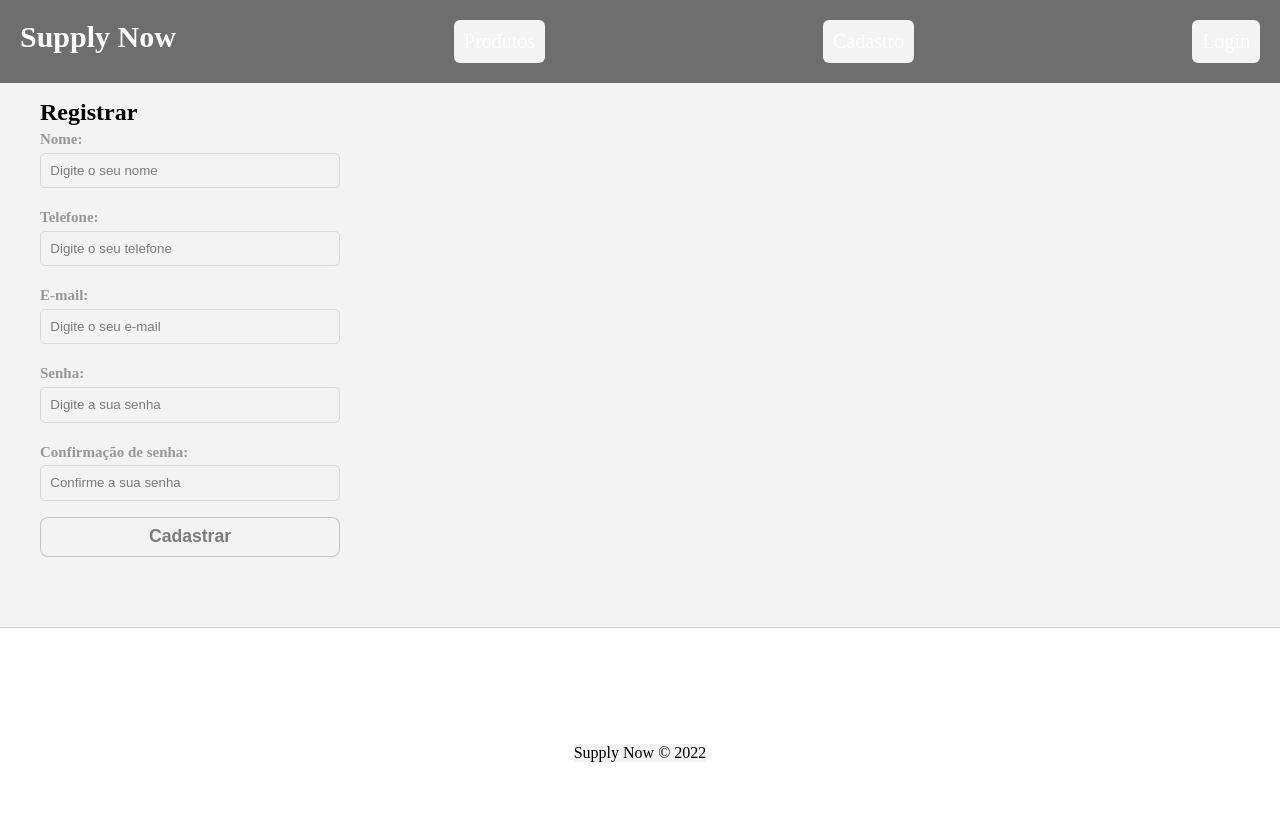
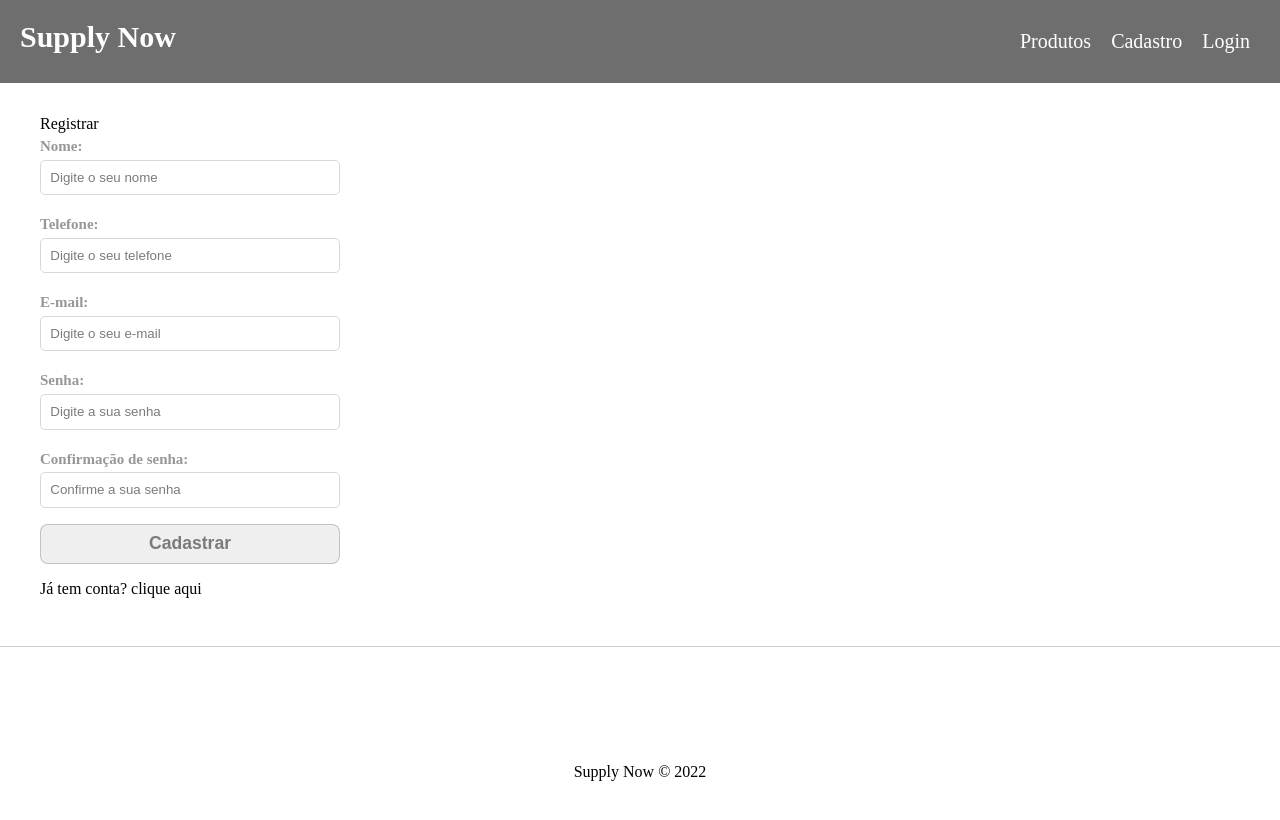
Before and after one commit to maikonmuniz/front-end-supply-now, a React (Create React App) app in the folder supply_now_front/: page /register in a window 1280 px wide. Shown: the top 820 px of the page. Built offline with nearby package versions, Linux system fonts and the light colour scheme.

Commit message:
context_user

```diff
--- a/supply_now_front/src/App.js
+++ b/supply_now_front/src/App.js
@@ -15,10 +15,14 @@ import Register from './components/pages/Auth/Register'
 import Login from './components/pages/Auth/Login'
 
 
+// Context
+import {UserProvider} from './context/UserContext'
+
 
 function App() {
   return (
     <Router>
+      <UserProvider>
       <Navbar />
       <Container>
       <Routes>
@@ -28,6 +32,7 @@ function App() {
       </Routes>
       </Container>
      <Footer />
+     </UserProvider>
     </Router>
   )
 }
--- a/supply_now_front/src/components/form/Input.module.css
+++ b/supply_now_front/src/components/form/Input.module.css
@@ -3,7 +3,6 @@
     flex-direction: column;
     margin-bottom: 1em;
   }
-
   .form_control label {
     margin-bottom: 0.3em;
     font-weight: bold;
--- a/supply_now_front/src/components/layout/Navbar.js
+++ b/supply_now_front/src/components/layout/Navbar.js
@@ -5,6 +5,7 @@ function Navbar(){
     return (
         <nav className={styles.navbar}>
             <h1 className={styles.navbar_logo}>Supply Now</h1>
+            <ul>
             <li>
                 <Link to="/">Produtos</Link>
             </li>
@@ -14,6 +15,7 @@ function Navbar(){
             <li>
                 <Link to="/Login">Login</Link>
             </li>
+            </ul>
         </nav>
     )
 }
--- a/supply_now_front/src/components/pages/Auth/Register.js
+++ b/supply_now_front/src/components/pages/Auth/Register.js
@@ -1,21 +1,26 @@
-
+import { useState } from 'react'
 import Input from '../../form/Input'
 
 import styles from '../../form/Form.module.css'
-
-
+import { Link } from 'react-router-dom'
 
 function Register() {
+  const [user, setUser] = useState({})
 
+function handleChange(e){
+  setUser({...user, [e.target.name]: e.target.value })
+}
 
-  function handleChange(e) {}
-
-
+function handleSubmit(e){
+  e.preventDefault()
+  console.log(user)
+}
 
   return (
+    <>
     <section className={styles.form_container}>
-      <h1>Registrar</h1>
-        <form>
+        <form onSubmit={handleSubmit}>
+        <p>Registrar</p>
         <Input
           text="Nome"
           type="text"
@@ -52,10 +57,14 @@ function Register() {
           handleOnChange={handleChange}
         />
         <input type="submit" value="Cadastrar" />
+        <p>Já tem conta? clique aqui</p>
         </form>
 
 
+
     </section>
+
+    </>
   )
 }
 
--- /dev/null
+++ b/supply_now_front/src/context/UserContext.js
@@ -0,0 +1,14 @@
+import { createContext } from "react";
+
+import useAuth from "../hooks/useAuth";
+
+const Context = createContext()
+
+function UserProvider({children}){
+    const { register } = useAuth()
+
+    return <Context.Provider value={{ register }}>{children}</Context.Provider>
+}
+
+
+export {Context, UserProvider}
--- /dev/null
+++ b/supply_now_front/src/hooks/useAuth.js
@@ -0,0 +1,18 @@
+import api from '../utils/api'
+import {useState, useEffect} from 'react'
+import {useHistory} from 'react-router-dom'
+
+export default function useAuth(){
+    async function register(user){
+
+        try {
+            const data = await api.post('users/register', user).then((response) => {
+                return response.data
+            })
+            console.log(user)
+        }catch(error){
+            console.log(erro)
+        }
+    }
+    return { register }
+ }
--- a/supply_now_front/src/index.css
+++ b/supply_now_front/src/index.css
@@ -1,9 +1,4 @@
  * {
    padding: 0;
    margin: 0;
-   background-color: #f3f3f3;
  }
-
-h1{
-  color: rgb(0, 0, 0);
-}
```
Also changed, not shown: supply_now_front/src/App.css (deleted, +0 -38 lines), supply_now_front/src/assets/img/Bowl-Vegetariano.jpg (added), supply_now_front/src/assets/img/comida-saudavel.jpg (added).
